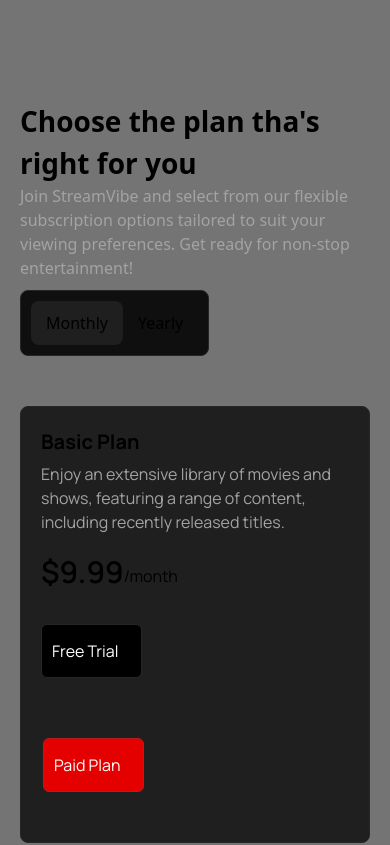
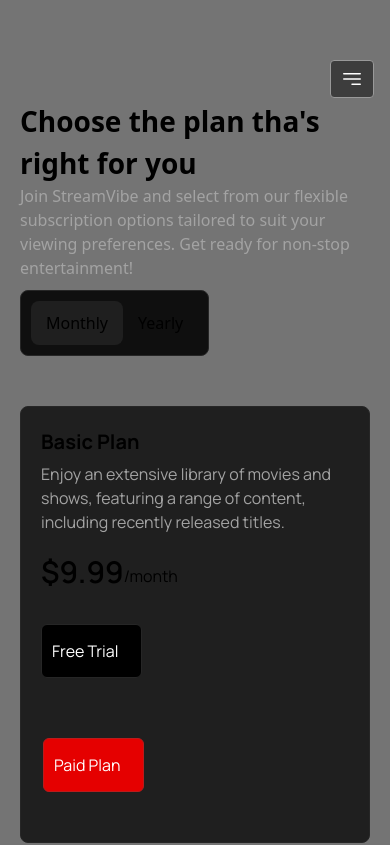
Before and after one commit to Patrick-Ehimen/streamvibes-movies-app, a React (Vite) app: page /subscriptions in a window 390 px wide. Shown: the top 845 px of the page. Built offline with nearby package versions, Linux system fonts and the light colour scheme.

Commit message:
Update MobileNavbar.tsx

```diff
--- a/src/ui/mobile-view-ui/MobileNavbar.tsx
+++ b/src/ui/mobile-view-ui/MobileNavbar.tsx
@@ -1,5 +1,51 @@
+import { useState } from "react";
+import { closeMenu, Menu } from "../../assets";
+
+const links = [
+  { name: "Home", href: "/" },
+  { name: "Movies&Shows", href: "/movies" },
+  { name: "Support", href: "/support" },
+  { name: "Subscriptions", href: "/subscriptions" },
+];
+
 const MobileNavbar = () => {
-  return <div className="md:hidden flex"></div>;
+  const [isOpen, setIsOpen] = useState(false);
+
+  const toggleMenu = () => {
+    setIsOpen(!isOpen);
+  };
+
+  return (
+    <nav className="md1:hidden top-0 right-4 absolute mt-[60px] ml-[300px] flex">
+      <div className="flex-col ml-[20px] ">
+        <button
+          onClick={toggleMenu}
+          className="bg-[#1a1a1a9a] border  border-[#999] rounded p-[12px]"
+        >
+          <div className="">
+            {isOpen ? (
+              <div className="">
+                <img src={closeMenu} alt="Close Menu" className="" />
+              </div>
+            ) : (
+              <img src={Menu} alt="Menu" className="" />
+            )}
+          </div>
+        </button>
+        {isOpen && (
+          <ul className="flex flex-col justify-center items-end h-screen  space-y-4 bg-red-300">
+            {links.map((link, index) => (
+              <li key={index}>
+                <a href={link.href} className="text-white">
+                  {link.name}
+                </a>
+              </li>
+            ))}
+          </ul>
+        )}
+      </div>
+    </nav>
+  );
 };
 
 export default MobileNavbar;
```
